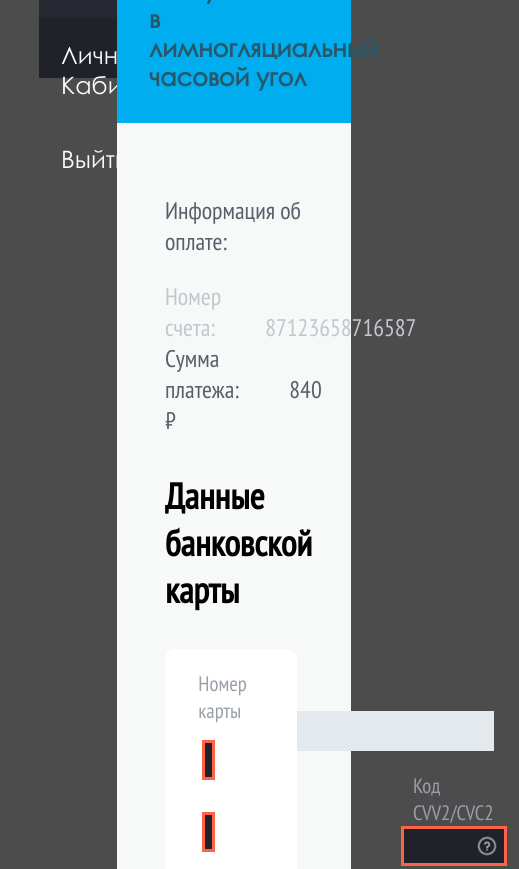
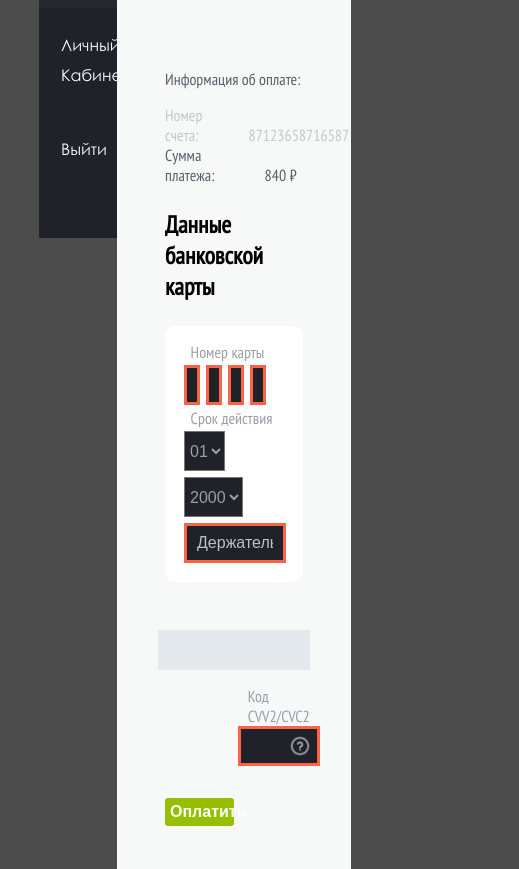
Before and after one commit to WinniePooh-dev/Debit-Card, a React app: page /second-link in a window 390 px wide. Shown: the part 441-1310 px from the top of the page, 519 px wide, since content can reach past the window. Built offline with nearby package versions, Linux system fonts and the light colour scheme.

Commit message:
fixed styles

```diff
--- a/src/components/hoc/layout/styles.scss
+++ b/src/components/hoc/layout/styles.scss
@@ -100,3 +100,34 @@ $indent: 22px;
         white-space: pre-line;
     }
 }
+
+@media screen and (max-width: 1250px) {
+
+    .layout {
+        & > div {
+
+            & > div:first-child {
+
+                & > div {
+
+                    & a {
+                        font-size: 1rem;
+                        text-align: center;
+                    }
+                }
+            }
+        }
+    }
+}
+
+@media screen and (max-width: 900px) {
+    .layout {
+        & > div {
+            font-size: .5rem;
+
+            & > div:first-child {
+                height: 80em;
+            }
+        }
+    }
+}
--- a/src/components/second-link/styles.scss
+++ b/src/components/second-link/styles.scss
@@ -173,3 +173,62 @@ $mainColor: #595E6A;
         }
     }
 }
+
+@media screen and (max-width: 1120px) {
+    .second-link {
+        & > form {
+            font-size: 1rem;
+
+            button {
+                width: 30%;
+                padding: 5px;
+            }
+
+            & > div:last-of-type {
+                flex-wrap: wrap;
+                justify-content: center;
+                font-size: 1rem;
+
+                & > div:first-child {
+                    min-width: 100%;
+                }
+            }
+        }
+    }
+}
+
+@media screen and (max-width: 900px) {
+    .second-link {
+        & > form {
+            font-size: 1rem;
+
+            button {
+                width: 30%;
+                padding: 5px;
+            }
+        }
+    }
+}
+
+@media screen and (max-width: 750px) {
+    .second-link {
+        & > form {
+            font-size: 1rem;
+
+            button {
+                width: 50%;
+                padding: 5px;
+            }
+
+            & > div:last-of-type {
+
+                & > div:first-child {
+
+                    input, select {
+                        margin: 3px;
+                    }
+                }
+            }
+        }
+    }
+}
```
